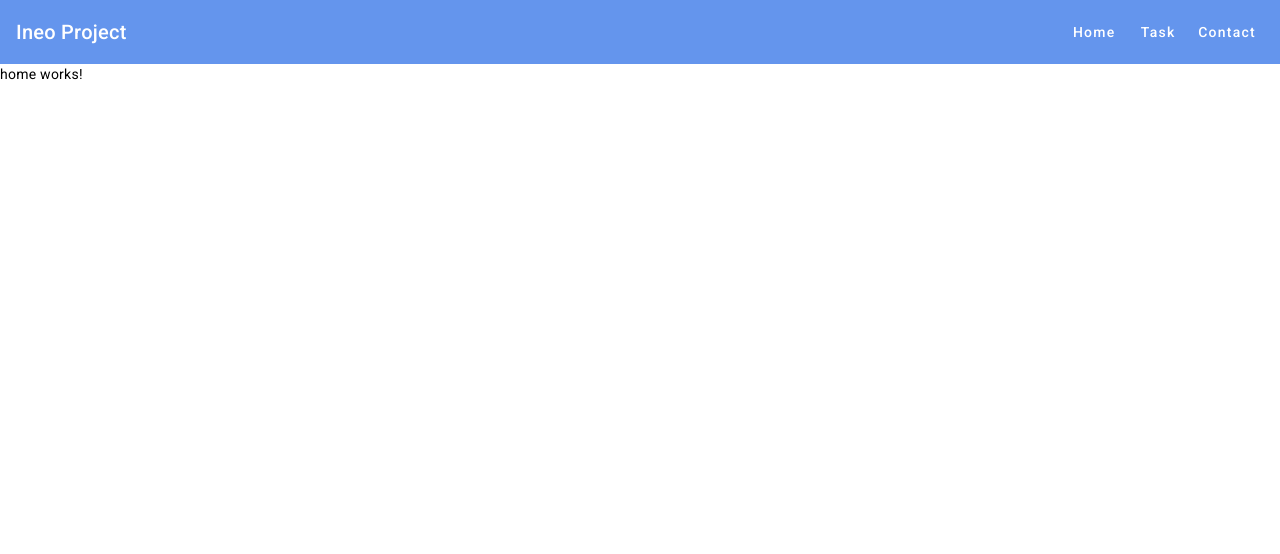
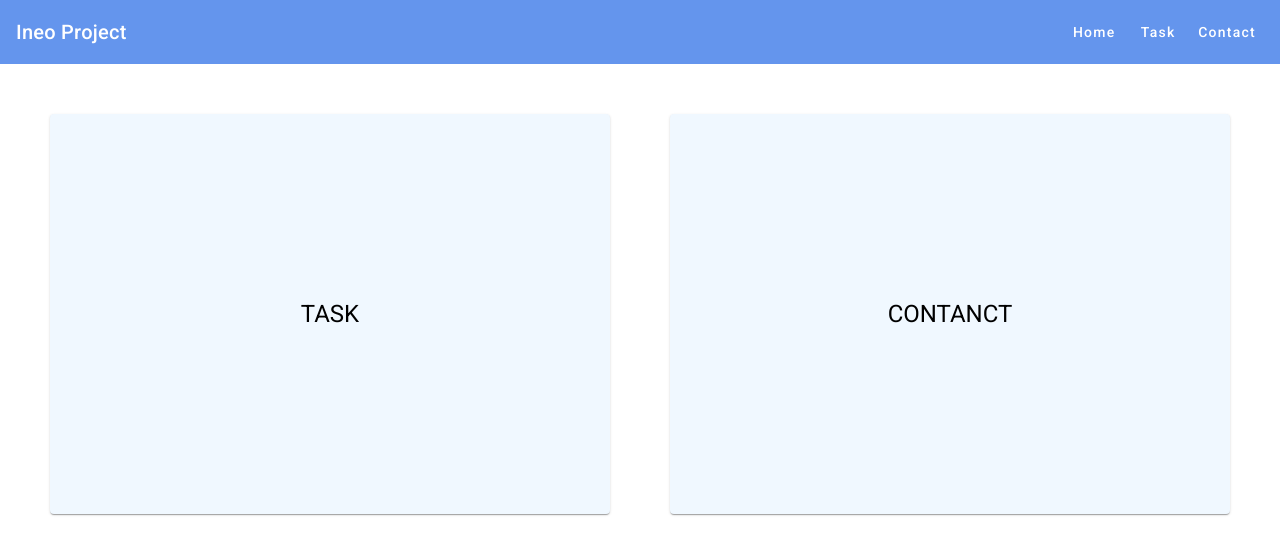
Before and after one commit to michaelcinus/ineoProject, an Angular app: page / in a window 1280 px wide. Shown: the top 554 px of the page. Built offline with nearby package versions, Linux system fonts and the light colour scheme.

Commit message:
aggiunta grafica page home e contact

```diff
--- a/src/app/app.module.ts
+++ b/src/app/app.module.ts
@@ -11,6 +11,7 @@ import { MatPaginatorModule} from '@angular/material/paginator';
 import { MatFormFieldModule } from '@angular/material/form-field';
 import { MatSortModule } from '@angular/material/sort';
 import { MatSnackBarModule } from '@angular/material/snack-bar';
+import { MatCardModule } from '@angular/material/card';
 
 import { AppRoutingModule } from './app-routing.module';
 import { AppComponent } from './app.component';
@@ -50,7 +51,8 @@ import { HttpClientModule } from '@angular/common/http';
     MatSortModule,
     MatPaginatorModule,
     MatSelectModule,
-    MatSnackBarModule
+    MatSnackBarModule,
+    MatCardModule
   ],
   providers: [],
   bootstrap: [AppComponent]
--- a/src/app/components/contact/contact.component.css
+++ b/src/app/components/contact/contact.component.css
@@ -0,0 +1,5 @@
+.container{
+  text-align: center;
+  max-width: 100wh;
+  margin: 20px;
+}
--- a/src/app/components/contact/contact.component.html
+++ b/src/app/components/contact/contact.component.html
@@ -1 +1,6 @@
-<p>contact works!</p>
+<div class="container">
+  <h1>Michael Cinus</h1>
+  <h3>Cell: 3347181277</h3>
+  <h3>Email: michaelcinus@gmail.com</h3>
+  <h3>Linkedin: <a href="https://www.linkedin.com/in/michaelcinus/">linkedin.com/michaelcinus/</a></h3>
+</div>
--- a/src/app/components/home/home.component.css
+++ b/src/app/components/home/home.component.css
@@ -0,0 +1,15 @@
+.container{
+  display: flex;
+  max-width: 100wh;
+  margin: 20px;
+}
+
+.example-card {
+  cursor: pointer;
+  width: 50%;
+  height: 400px;
+  margin: 30px;
+  background-color: aliceblue;
+  text-align: center;
+  justify-content: center;
+}
--- a/src/app/components/home/home.component.html
+++ b/src/app/components/home/home.component.html
@@ -1 +1,9 @@
-<p>home works!</p>
+<div class="container">
+  <mat-card [routerLink]="'/task'" class="example-card">
+    <mat-card-content><h1>TASK</h1></mat-card-content>
+  </mat-card>
+  <mat-card [routerLink]="'/contact'" class="example-card">
+    <mat-card-content><h1>CONTANCT</h1></mat-card-content>
+  </mat-card>
+
+</div>
```
